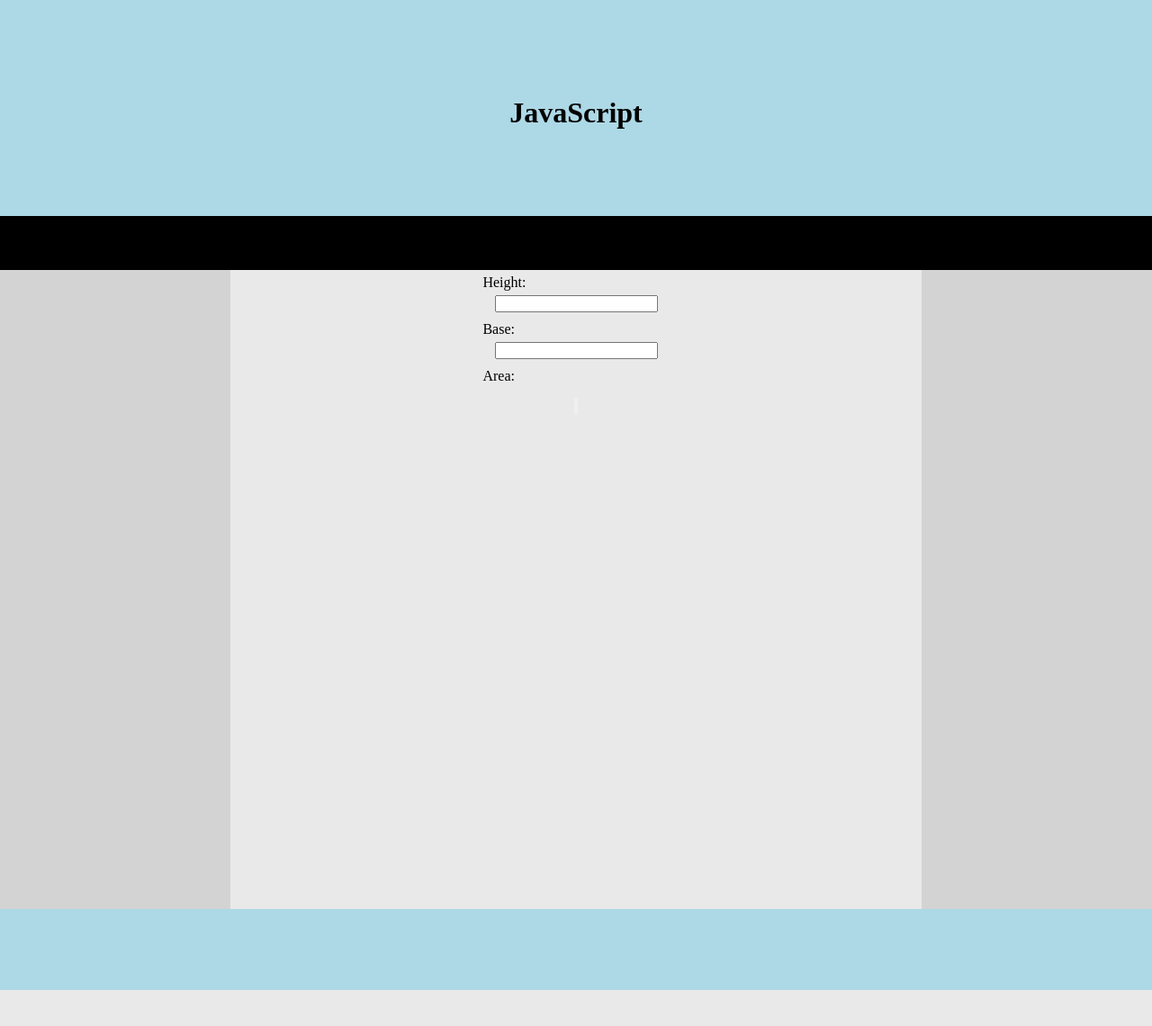
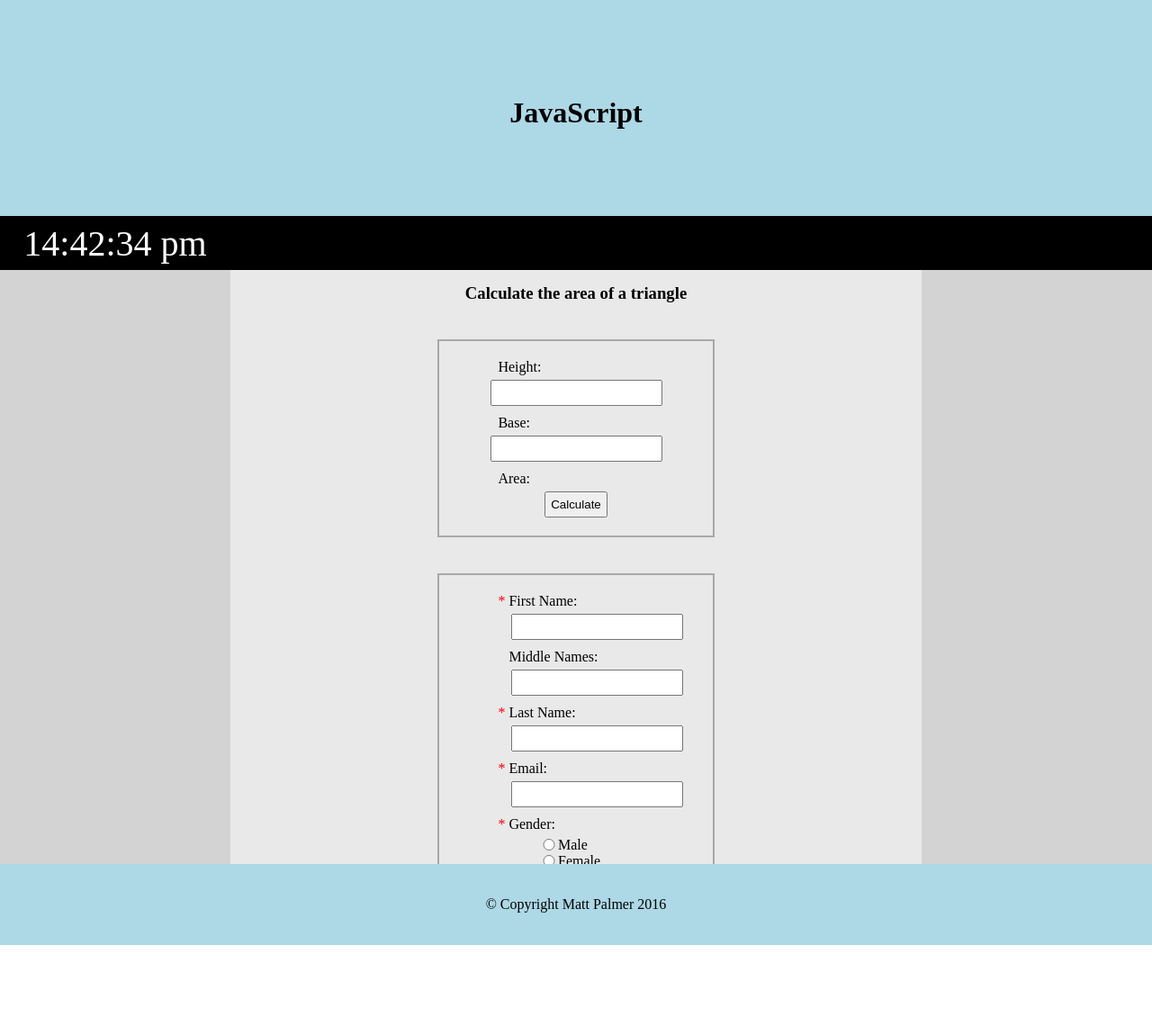
Before and after one commit to Matt-Palmer/javascript, a PHP site: page / in a window 1280 px wide. Shown: the whole page at 90% size. Before the commit the page ends 1100 px from the top, so only its background shows below. Run offline with PHP 8.4, Linux system fonts and the light colour scheme.

Commit message:
adding php

```diff
--- a/css/template.css
+++ b/css/template.css
@@ -21,6 +21,9 @@ header{
 	background-color: lightblue;
 	position: relative;
 	text-align: center;
+}
+
+header h1{
 	line-height: 250px;
 }
 
@@ -34,19 +37,42 @@ header .nav-container{
 	color: lightgray;
 }
 
-.content-container{
-	width: 60%;
-	height: 800px;
-	background-color: rgb(233,233,233);
-	margin: 0 auto;
+
+#local-time{
+	position: relative;
+	top: 0;
+	left: 0;
+	height: 60px;
+	width: 20%;
+	padding: 7px;
+	color: white;
+	font-size: 40px;
 }
 
+.content-container{
+	position: relative;
+	width: 60%;
+	height: auto;
+	background-color: rgb(233,233,233);
+	margin: 0 auto 90px;
+	padding: 0 0 10px;
+}
+
+.content-container h3{
+	padding-top: 15px;
+	text-align: center;
+}
+
+.personal-info-form-container,
 .form-container{
 	width: 40%;
-	height: 400px;
-	margin: 0 auto;
+	height: auto;
+	margin: 40px auto 0;
+	padding: 15px;
+	border: 2px solid darkgray;
 }
 
+.personal-info-form-container p,
 .form-container p{
 	padding: 5px 5px 5px 50px;
 }
@@ -54,7 +80,45 @@ header .nav-container{
 .form-container input{
 	display: block;
 	margin: 0 auto 5px;
+	padding: 5px;
+}
 
+.personal-info-form-container input{
+	display: inline;
+	margin: 0 0 5px 64.297px;
+	padding: 5px;
+}
+
+.form-container .error-message{
+	color: red;
+}
+
+.form-container #submit-btn{
+	padding: 5px;
+}
+
+.personal-info-form-container .radio{
+	margin: 0 auto;
+	width: 80px;
+}
+
+.personal-info-form-container #personal-form-submit-btn{
+	display: block;
+	margin: 10px auto 0;
+	padding: 5px;
+}
+
+.required:before{
+	content: "* ";
+	color: red;
+}
+
+.personal-info-form-container .radio input{
+	width: 20px;
+	padding: 0;
+	margin: 0;
+	float: left;
+	margin-top: 2px;
 }
 
 footer{
@@ -64,4 +128,6 @@ footer{
 	height: 90px;
 	width: 100%;
 	background-color: lightblue;
+	text-align: center;
+	line-height: 90px;
 }
--- a/index.html
+++ b/index.html
@@ -13,29 +13,58 @@
 				<h1>JavaScript</h1>
 
 				<nav class="nav-container">
+					<p id="local-time"></p>
+				</nav>
 
-				</nav>
+
 
 			</header>
 
 			<div class="content-container">
 
-				<form class="form-container">
-					<p>Height:</p>
-					<input type="text" name="length-one" id="triangle-height">
-					<p>Base:</p>
-					<input type="text" name="length-two" id="triangle-base">
-					<p>Area:</p>
-					<div><p id="triangle-area"></p></div>
+				<h3>Calculate the area of a triangle</h3>
 
-					<input type="button" name="Submit" id="submit-btn">
+				<form name="calculate-area-form" class="form-container">
+
+					<p>Height:<span id="height-error-message" class="error-message"></span></p>
+					<input type="text" name="height" id="triangle-height">
+
+					<p>Base:<span id="base-error-message" class="error-message"></span></p>
+					<input type="text" name="base" id="triangle-base">
+
+					<p>Area: <span id="triangle-area"></span></p>
+
+					<input type="button" name="Submit" value="Calculate" id="submit-btn">
 				</form>
 
+				<form class="personal-info-form-container">
 
+					<p><span class="required"></span>First Name: </p>
+					<input type="text" name="first-name">
+
+					<p style="padding-left: 62px">Middle Names: </p>
+					<input type="text" name="middle-name">
+
+					<p><span class="required"></span>Last Name: </p>
+					<input type="text" name="last-name">
+
+					<p><span class="required"></span>Email: </p>
+					<input type="email" name="email">
+
+					<p><span class="required"></span>Gender:</p>
+					<div class="radio">
+						<input type="radio" name="gender" value="Male"><label>Male</label><br>
+						<input type="radio" name="gender" value="Female"><label>Female</label><br>
+						<input type="radio" name="gender" value="Other"><label>Other</label>
+					</div>
+
+					<input type="submit" value="Submit" id="personal-form-submit-btn">
+
+				</form>
 			</div>
 
 			<footer>
-
+				<p>&copy Copyright Matt Palmer<span id="copyright-year"></span></p>
 			</footer>
 		</div>
 
--- a/js/javascript.js
+++ b/js/javascript.js
@@ -1,26 +1,74 @@
-var height = document.getElementById('triangle-height');
-var base = document.getElementById('triangle-base');
-
-
-
-function btnClicked(){
-	console.log('button pressed');
-}
-
 function calculateArea(height, base){
 
-	height = height;
-	base = base;
 	console.log('btn clicked');
 
 	var area = (base * height) / 2;
 
 	document.getElementById('triangle-area').innerHTML = area;
 
+};
 
-};
+function validateForm(){
+	var heightVal = document.forms['calculate-area-form']['height'].value;
+	var baseVal = document.forms['calculate-area-form']['base'].value;
+
+
+
+	if(heightVal == null || heightVal == "" || baseVal == null || baseVal == "")
+	{
+		if(heightVal == null || heightVal == ""){
+			document.getElementById('height-error-message').innerHTML = ' Please enter a height value'
+		}else{
+			document.getElementById('height-error-message').innerHTML = ''
+		}
+
+		if (baseVal == null || baseVal == ""){
+			document.getElementById('base-error-message').innerHTML = ' Please enter a base value'
+		}else{
+			document.getElementById('base-error-message').innerHTML = ''
+		}
+
+	}else{
+		var height = document.getElementById('triangle-height');
+		var base = document.getElementById('triangle-base');
+
+		document.getElementById('height-error-message').innerHTML = ''
+		document.getElementById('base-error-message').innerHTML = ''
+
+		calculateArea(height.value, base.value);
+	}
+
+
+
+}
 
 document.getElementById('submit-btn').onclick = function(){
 
-	calculateArea(height.value, base.value);
+	validateForm();
+
 }
+
+function displayTime(){
+	var date = new Date();
+	var hour = date.getHours();
+	var minute = date.getMinutes();
+	var second = date.getSeconds();
+	var ampm = hour >= 12 ? 'pm' : 'am';
+	hour = hour < 10 ? '0'+hour : hour;
+	minute = minute < 10 ? '0'+minute : minute;
+	second = second < 10 ? '0'+second : second;
+
+	document.getElementById("local-time").innerHTML = hour + ":" + minute + ":" + second + " " + ampm;
+
+}
+
+var showTime = setInterval(displayTime, 1000);
+
+function displayCopyrightYear(){
+	var date = new Date();
+	var year = date.getFullYear();
+
+	document.getElementById("copyright-year").innerHTML = " " + year;
+}
+
+displayCopyrightYear();
```
Also changed, not shown: email.php (added, +7 -0 lines).
